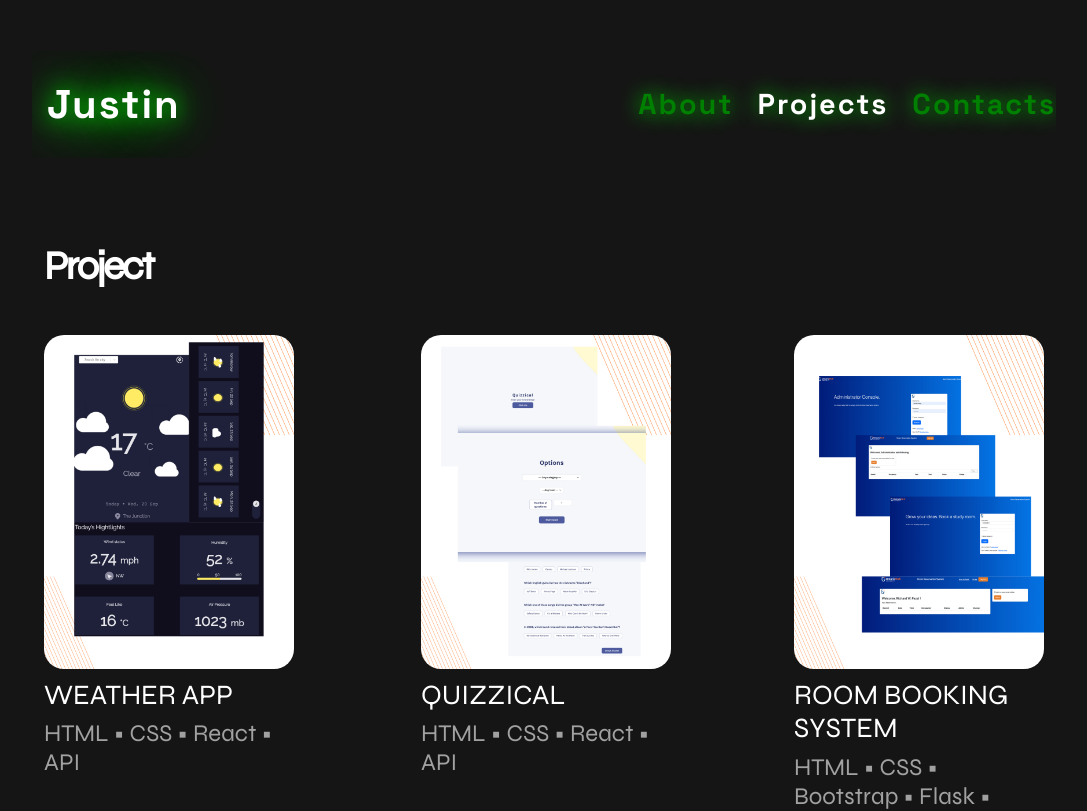
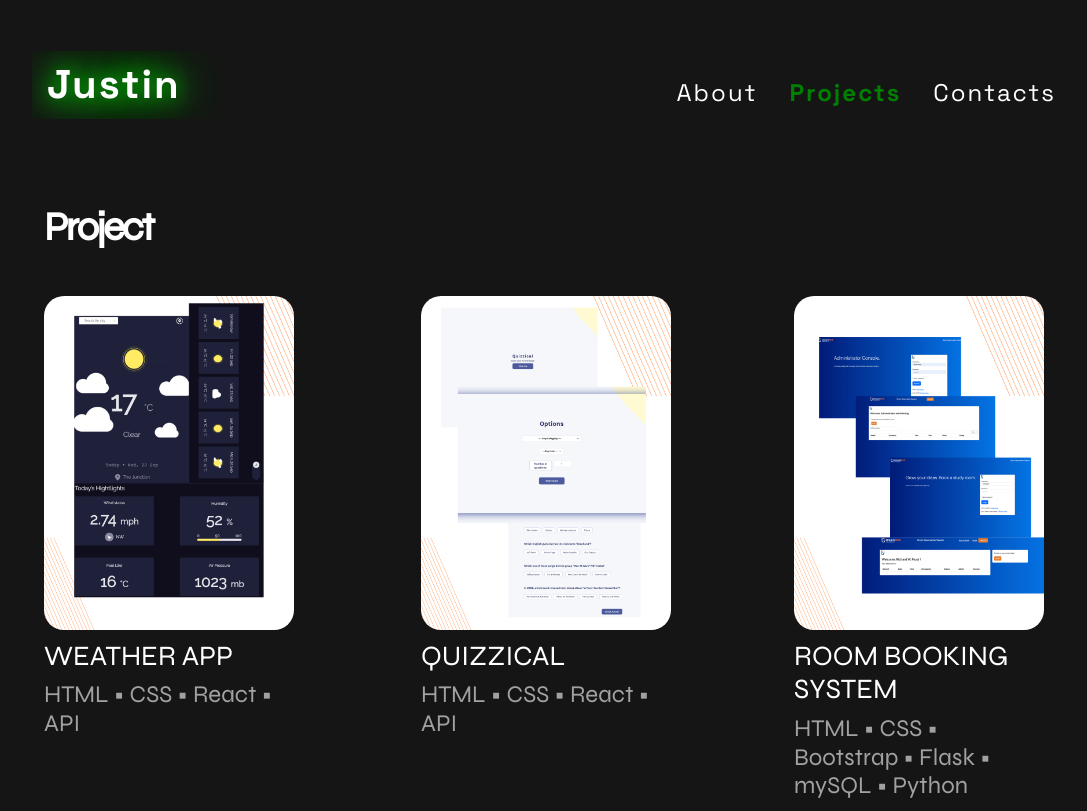
Before and after one commit to tin0312/my-portfolio-website, a React (Vite) app: page /projects in a window 1280 px wide. Shown: the top 811 px of the page, without its empty margins (96-1183 px from the left). Built offline with nearby package versions, Linux system fonts and the light colour scheme.

Commit message:
change nav-links styling

```diff
--- a/src/App.css
+++ b/src/App.css
@@ -8,7 +8,7 @@ body {
   background-color: #151515;
   font-family: "Syne", sans-serif;
 }
-.site-wrapper{
+.site-wrapper {
   position: relative;
   min-height: 100vh;
   padding-bottom: 6%;
@@ -24,15 +24,14 @@ body {
   padding-left: 0;
   padding-right: 0;
 }
-.header-row{
+.header-row {
   margin-left: 0;
   margin-right: 0;
-
 }
-#custom-toogle{
+#custom-toogle {
   background-color: white;
 }
-.header .brand-name a{
+.header .brand-name a {
   width: 50%;
   text-shadow: 0 0 20px #00cc00, 0 0 40px #00cc00, 0 0 60px #00cc00;
   animation: glow 2s infinite;
@@ -44,25 +43,45 @@ body {
   text-decoration: none;
   cursor: pointer;
 }
-.nav-bar a {
+.nav-items {
+  display: flex;
+  gap: 2em;
+}
+.nav__link {
+  position: relative;
+  padding: 0;
+  text-decoration: none;
+  color: white;
+  font-size: 1.5rem;
+  transition: all 0.2s;
+  width: fit-content;
+}
+.nav__link::after {
+  content: "";
+  position: absolute;
+  bottom: 0;
+  left: 0;
+  right: 100%;
+  height: 1rem;
+  background-color: white;
+  text-decoration: none;
+  transition: all 0.25s cubic-bezier(1, 0.68, 0.16, 0.9);
+}
+
+.nav__link:hover {
   color: green;
   text-decoration: none;
-  font-size: 1.8em;
-  font-weight: 600;
-  padding: 1.5rem;
-  text-shadow: 0 0 20px #00cc00;
-  animation: glow 2s infinite;
-  transition: color 1s ease;
-  padding-right: 0;
 }
+
+.nav__link:hover::after {
+  right: 0;
+  height: 2px;
+  background: green;
+}
+
 .header .brand-name a:hover {
   cursor: pointer;
   color: green;
-}
-.nav-bar a:hover {
-  color: white !important;
-  text-decoration: none;
-  cursor: pointer;
 }
 /* home container */
 .home-container {
@@ -75,7 +94,7 @@ body {
   justify-content: center;
   align-items: center;
 }
-.home-row{
+.home-row {
   display: flex;
   justify-content: space-around;
   margin-right: 0;
@@ -135,42 +154,42 @@ body {
   width: 461px;
 }
 @media screen and (max-width: 575.98px) {
-  .greeting{
+  .greeting {
     font-size: 3em;
   }
-  .introduction-message{
+  .introduction-message {
     width: 100%;
   }
-  .contact-header{
+  .contact-header {
     font-size: 60px !important;
   }
-  .home-container{
+  .home-container {
     padding-bottom: 20%;
   }
-  .about-container{
+  .about-container {
     padding-bottom: 15%;
   }
-  .project-container{
+  .project-container {
     padding-bottom: 20%;
   }
-  .contact-container{
+  .contact-container {
     background-color: #151515 !important;
     padding-top: 10%;
     padding-bottom: 15%;
   }
-  .contact-header{
+  .contact-header {
     font-size: 3em !important;
   }
   .form-container form {
     width: 100% !important;
   }
   .header a {
-    font-size: 1.3em ;
+    font-size: 1.3em;
   }
-  .progress-bar{
+  .progress-bar {
     width: 70% !important;
   }
-  .skill-header{
+  .skill-header {
     font-size: 2em !important;
     padding-top: 1em;
     padding-bottom: 0.5em;
@@ -202,27 +221,26 @@ body {
 .technology-icon {
   width: 8%;
 }
-.skill-set-container{
+.skill-set-container {
   display: flex;
   margin-top: 5%;
   height: 60vh;
 }
 .skill-set-container-one,
-.skill-set-container-two
-{
+.skill-set-container-two {
   display: flex;
   flex-direction: column;
   justify-content: space-around;
 }
-.progress-container{
+.progress-container {
   display: flex;
   gap: 3%;
   align-items: center;
   width: 100%;
 }
-.progress-bar{
+.progress-bar {
   width: 50%;
-  background-color:#00cc00
+  background-color: #00cc00;
 }
 /* Project section*/
 .project-page {
@@ -241,11 +259,11 @@ body {
   width: 80%;
   margin: 2% auto 0;
 }
-.project-section{
+.project-section {
   display: flex;
   flex-direction: column;
 }
-.image-container{
+.image-container {
   width: 100%;
   position: relative;
 }
@@ -257,7 +275,7 @@ body {
 }
 /* Make a container in each clickable images */
 .middle {
-  transition: .5s ease;
+  transition: 0.5s ease;
   opacity: 0;
   position: absolute;
   top: 50%;
@@ -267,7 +285,7 @@ body {
   text-align: center;
   font-family: "Poppins", sans-serif;
 }
-.image-container:hover img{
+.image-container:hover img {
   cursor: pointer;
   opacity: 0.4;
 }
@@ -275,17 +293,17 @@ body {
   cursor: pointer;
   opacity: 1;
 }
-.text{
+.text {
   display: flex;
   flex-direction: column;
-  gap:2%;
+  gap: 2%;
   width: 100%;
 }
 .text a:hover {
   color: #4ee1a0;
   cursor: pointer;
 }
-.text a{
+.text a {
   text-decoration: none;
   color: white;
 }
@@ -334,7 +352,8 @@ body {
 .form-container label {
   opacity: 0.5;
 }
-input[type="text"], input[type = "email"],
+input[type="text"],
+input[type="email"],
 textarea {
   border: none;
   border-radius: 0;
@@ -344,9 +363,9 @@ textarea {
   margin-bottom: 10%;
   color: white;
 }
-#message{
+#message {
   color: white;
-  height:150px;
+  height: 150px;
 }
 
 button[type="submit"] {
@@ -359,10 +378,10 @@ button[type="submit"] {
   padding-bottom: 2%;
   border-radius: 0.5em;
   padding: 0.5em;
-  box-shadow:  2px -5px 10px green;
+  box-shadow: 2px -5px 10px green;
 }
 button[type="submit"]::after {
-  content: '';
+  content: "";
   display: block;
   height: 3px;
   width: 0;
@@ -370,12 +389,11 @@ button[type="submit"]::after {
   position: absolute;
   bottom: 4px;
   left: 0;
-  transition: width .3s ease;
+  transition: width 0.3s ease;
 }
-button[type= "submit"]:hover::after{
-    width: 100%;
+button[type="submit"]:hover::after {
+  width: 100%;
 }
-
 
 /* Footer */
 .footer-container {
--- a/src/components/Header.jsx
+++ b/src/components/Header.jsx
@@ -7,7 +7,7 @@ import {Container, Row, Col} from "react-bootstrap"
 export default function Header() {
   const isActiveLink = {
     fontWeight: "bold",
-    color: "white",
+    color: "green",
   };
 
   return (
@@ -20,22 +20,25 @@ export default function Header() {
       <Navbar expand="lg" className="nav-bar d-flex justify-content-end pr-0">
           <Navbar.Toggle aria-controls="basic-navbar-nav" id = "custom-toogle"/>
           <Navbar.Collapse id="basic-navbar-nav">
-            <Nav className="ml-auto">
+            <Nav className="ml-auto nav-items d-flex align-items-end mt-3">
               <NavLink
                 to="/about"
                 style={({isActive}) => isActive ? isActiveLink : null}
+                className="nav__link"
               >
                 About
               </NavLink>
               <NavLink
                 to="/projects"
                 style={({isActive}) => isActive ? isActiveLink : null}
+                className="nav__link"
               >
                 Projects
               </NavLink>
               <NavLink
                 to="/contacts"
                 style={({isActive}) => isActive ? isActiveLink : null}
+                className="nav__link"
               >
                 Contacts
               </NavLink>
```
